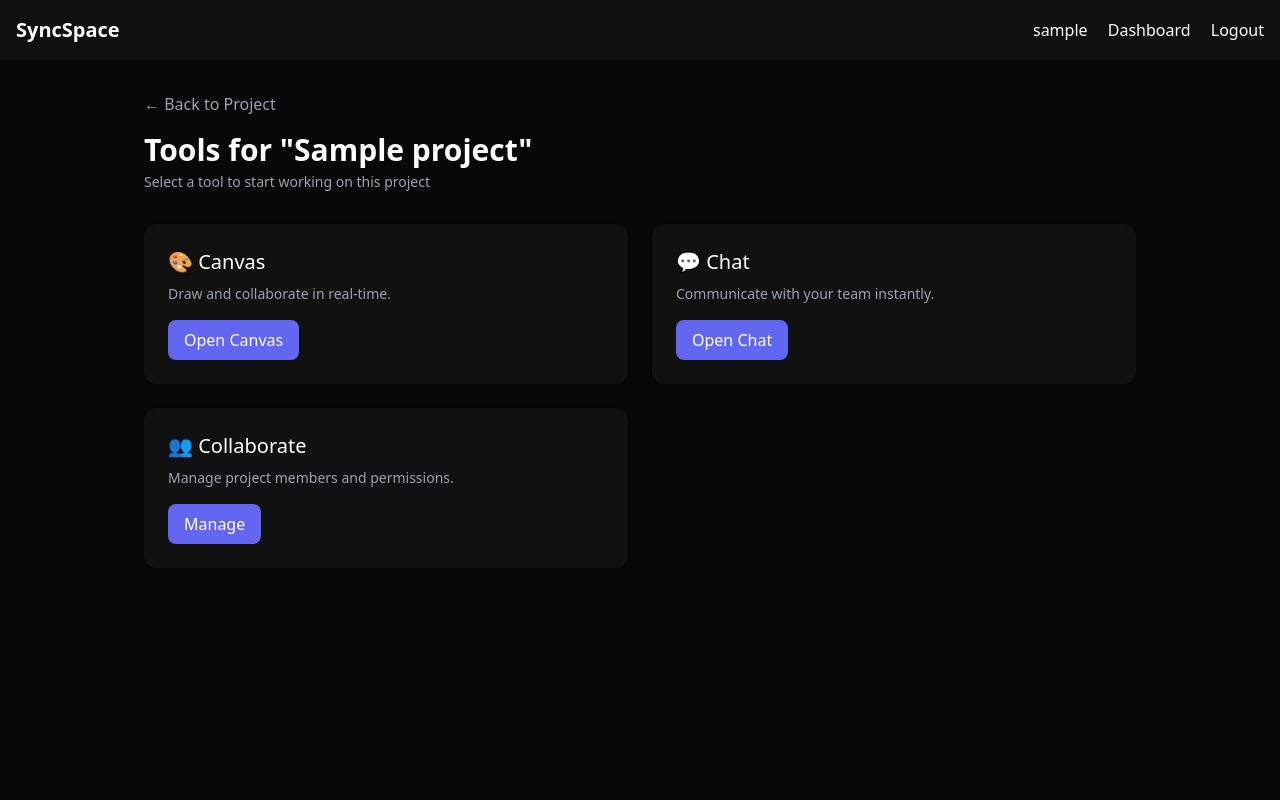
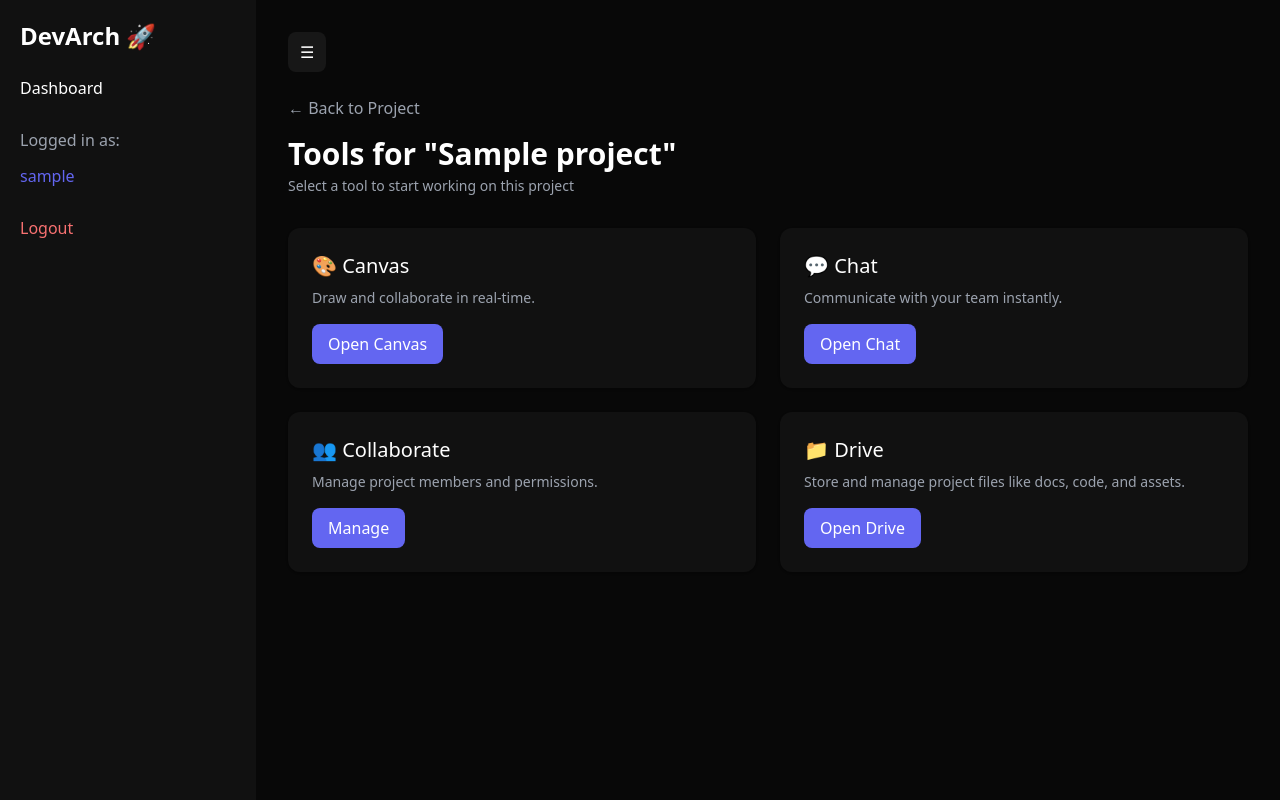
Before and after one commit to mayankjangra525/SyncSpace, a Flask app: page /project/1/tools in a window 1280 px wide. Run offline with Flask 3, Linux system fonts and the light colour scheme; a user stored in the database is signed in; tables that the repository leaves empty hold one stand-in row (values such as "Sample post"); some libraries are stand-ins or nearby versions.

Commit message:
Improve the overall ui and add the new tool drive to store other external file

```diff
--- a/app.py
+++ b/app.py
@@ -1,6 +1,6 @@
 from flask import Flask, render_template, redirect, url_for, request, send_from_directory
 from config import Config
-from models import db, User, Project, File, ProjectCollaborator
+from models import db, User, Project, File, ProjectCollaborator,DriveFile
 from flask_login import LoginManager, login_user, logout_user, login_required, current_user
 from werkzeug.security import generate_password_hash, check_password_hash
 from flask_socketio import SocketIO, emit, join_room
@@ -224,15 +224,16 @@ def project(project_id):
 
 
 # ------------------ DOWNLOAD ------------------
-@app.route('/download/<filename>')
+@app.route('/drive_download/<int:file_id>')
 @login_required
-def download_file(filename):
+def drive_download(file_id):
+    file = DriveFile.query.get(file_id)
+
     return send_from_directory(
-        app.config['UPLOAD_FOLDER'],
-        filename,
+        os.path.dirname(file.filepath),
+        os.path.basename(file.filepath),
         as_attachment=True
     )
-
 
 # ------------------ ADD COLLABORATOR ------------------
 @app.route('/add_collaborator/<int:project_id>', methods=['POST'])
@@ -394,6 +395,103 @@ def upload_chat_file(project_id):
     file.save(filepath)
 
     return {"filename": filename}
+#-----------------delete project -----------
+@app.route('/delete_project/<int:project_id>', methods=['POST'])
+@login_required
+def delete_project(project_id):
+    # 🔍 Get project
+    project = Project.query.get(project_id)
+
+    if not project:
+        return "Project not found ❌"
+
+    # 🔒 Only owner can delete
+    if project.user_id != current_user.id:
+        return "Only owner can delete this project 🚫"
+
+    # 🧹 Delete related collaborators
+    ProjectCollaborator.query.filter_by(project_id=project_id).delete()
+
+    # 🧹 Delete related files
+    File.query.filter_by(project_id=project_id).delete()
+
+    # 🧹 Delete canvas data (IMPORTANT if you added Canvas model)
+    try:
+        from models import Canvas
+        Canvas.query.filter_by(project_id=project_id).delete()
+    except:
+        pass  # ignore if not exists
+
+    # 🗑 Delete project
+    db.session.delete(project)
+    db.session.commit()
+
+    return redirect(url_for('dashboard'))
+
+#-------------collaborators managers----------
+@app.route('/project/<int:project_id>/collaborators')
+@login_required
+def collaborator_manager(project_id):
+    project = Project.query.get(project_id)
+
+    if not project:
+        return "Project not found ❌"
+
+    # Access check
+    is_owner = project.user_id == current_user.id
+    collab = ProjectCollaborator.query.filter_by(
+        project_id=project_id,
+        user_id=current_user.id
+    ).first()
+
+    if not is_owner and not collab:
+        return "Access Denied 🚫"
+
+    collaborators = ProjectCollaborator.query.filter_by(project_id=project_id).all()
+
+    return render_template("collaborators.html", project=project, collaborators=collaborators)
+#-------------------adding route for the drive
+@app.route('/project/<int:project_id>/drive', methods=['GET', 'POST'])
+@login_required
+def drive(project_id):
+    project = Project.query.get(project_id)
+
+    if not project:
+        return "Project not found ❌"
+
+    # access control
+    is_owner = project.user_id == current_user.id
+    collab = ProjectCollaborator.query.filter_by(
+        project_id=project_id,
+        user_id=current_user.id
+    ).first()
+
+    if not is_owner and not collab:
+        return "Access Denied 🚫"
+
+    # 📤 UPLOAD
+    if request.method == "POST":
+        file = request.files['file']
+
+        filename = file.filename
+        filepath = os.path.join("uploads/drive", filename)
+
+        os.makedirs("uploads/drive", exist_ok=True)
+        file.save(filepath)
+
+        new_file = DriveFile(
+            filename=filename,
+            filepath=filepath,
+            user_id=current_user.id,
+            project_id=project_id
+        )
+
+        db.session.add(new_file)
+        db.session.commit()
+
+    files = DriveFile.query.filter_by(project_id=project_id).all()
+
+    return render_template("drive.html", project=project, files=files)
 # ------------------ RUN ------------------
 if __name__ == "__main__":
     with app.app_context():
--- a/templates/base.html
+++ b/templates/base.html
@@ -2,7 +2,7 @@
 <html lang="en">
 <head>
     <meta charset="UTF-8">
-    <title>SyncSpace</title>
+    <title>DevArch</title>
 
     <!-- Tailwind -->
     <script src="https://cdn.tailwindcss.com"></script>
@@ -23,26 +23,139 @@
       }
     }
     </script>
+
+    <!-- 🔥 CUSTOM STYLES -->
+    <style>
+        * {
+            transition: all 0.2s ease-in-out;
+        }
+
+        body {
+            background: #080808;
+            color: white;
+        }
+
+        /* ✨ Fade In */
+        .fade-in {
+            animation: fadeIn 0.5s ease-in;
+        }
+
+        @keyframes fadeIn {
+            from {
+                opacity: 0;
+                transform: translateY(10px);
+            }
+            to {
+                opacity: 1;
+                transform: translateY(0);
+            }
+        }
+
+        /* ✨ Card Hover */
+        .card-hover:hover {
+            transform: translateY(-5px) scale(1.02);
+            box-shadow: 0 10px 25px rgba(0,0,0,0.5);
+        }
+
+        /* ✨ Button Click */
+        button:active {
+            transform: scale(0.95);
+        }
+
+        /* ✨ Sidebar */
+        #sidebar {
+            overflow: hidden;
+        }
+
+        nav a:hover {
+            padding-left: 5px;
+            color: #6366f1;
+        }
+
+        /* ✨ Inputs */
+        input:focus {
+            outline: none;
+            border: 1px solid #6366f1;
+            box-shadow: 0 0 5px #6366f1;
+        }
+
+        /* ✨ Scrollbar */
+        ::-webkit-scrollbar {
+            width: 6px;
+        }
+        ::-webkit-scrollbar-thumb {
+            background: #444;
+            border-radius: 10px;
+        }
+    </style>
 </head>
 
-<body class="bg-dark-900 text-white">
+<body>
 
-    <!-- 🔥 Navbar -->
-    <nav class="bg-dark-800 p-4 flex justify-between items-center">
-        <h1 class="text-xl font-bold">SyncSpace</h1>
+<div class="flex">
 
-        <div class="space-x-4">
-          <span>{{ current_user.username }}</span>
-            <a href="{{ url_for('dashboard') }}">Dashboard</a>
-            <a href="{{ url_for('logout') }}">Logout</a>
+    <!-- 🔥 SIDEBAR -->
+    <div id="sidebar" class="w-64 bg-dark-800 min-h-screen p-5 transition-all duration-300">
+
+        <h2 class="text-2xl font-bold mb-6">DevArch 🚀</h2>
+
+        <nav class="flex flex-col gap-3">
+            <a href="{{ url_for('dashboard') }}"> Dashboard</a>
+
+            {% if current_user.is_authenticated %}
+                <span class="text-gray-400 mt-4">Logged in as:</span>
+                <span class="text-primary">{{ current_user.username }}</span>
+            {% endif %}
+
+            <a href="{{ url_for('logout') }}" class="text-red-400 mt-4">Logout</a>
+        </nav>
+
+    </div>
+
+    <!-- 🔥 MAIN CONTENT -->
+    <div id="main-content" class="flex-1 p-8 fade-in transition-all duration-300">
+
+        <!-- ☰ TOGGLE BUTTON -->
+        <div class="flex items-center mb-6">
+            <button onclick="toggleSidebar()"
+                    class="bg-dark-700 px-3 py-2 rounded-lg hover:scale-105">
+                ☰
+            </button>
         </div>
-    </nav>
 
+        {% block content %}{% endblock %}
 
-    <!-- Page Content -->
-    <div class="max-w-5xl mx-auto mt-8 px-4">
-        {% block content %}{% endblock %}
     </div>
+
+</div>
+
+<!-- 🔥 SCRIPT -->
+<script>
+function toggleSidebar() {
+    const sidebar = document.getElementById("sidebar");
+
+    if (sidebar.style.width === "0px") {
+        sidebar.style.width = "16rem";
+        sidebar.style.padding = "20px";
+        localStorage.setItem("sidebar", "open");
+    } else {
+        sidebar.style.width = "0px";
+        sidebar.style.padding = "0px";
+        localStorage.setItem("sidebar", "closed");
+    }
+}
+
+// 🔥 LOAD STATE
+window.onload = function() {
+    const sidebar = document.getElementById("sidebar");
+    const state = localStorage.getItem("sidebar");
+
+    if (state === "closed") {
+        sidebar.style.width = "0px";
+        sidebar.style.padding = "0px";
+    }
+}
+</script>
 
 </body>
 </html>
--- a/templates/tools.html
+++ b/templates/tools.html
@@ -60,11 +60,26 @@
             Manage project members and permissions.
         </p>
 
-        <a href="#"
+        <a href="{{ url_for('collaborator_manager', project_id=project.id) }}" href="#"
            class="bg-primary px-4 py-2 rounded-lg inline-block hover:opacity-90">
             Manage
         </a>
     </div>
+     <div class="bg-dark-800 p-6 rounded-xl shadow hover:scale-105 transition">
+
+    <h3 class="text-xl mb-2">📁 Drive</h3>
+
+    <p class="text-gray-400 text-sm mb-4">
+        Store and manage project files like docs, code, and assets.
+    </p>
+
+    <a href="{{ url_for('drive', project_id=project.id) }}"
+       class="bg-primary px-4 py-2 rounded-lg inline-block hover:opacity-90">
+        Open Drive
+    </a>
+
+</div>
+
 
 </div>
 
--- /dev/null
+++ b/uploads/drive/tempCodeRunnerFile.py
@@ -0,0 +1 @@
+temp
--- /dev/null
+++ b/uploads/tempCodeRunnerFile_v1.py
@@ -0,0 +1 @@
+temp
--- /dev/null
+++ b/uploads/tempCodeRunnerFile_v2.py
@@ -0,0 +1 @@
+temp
```
Also changed, not shown: models.py (+18 -1 lines), templates/chat.html (+8 -2 lines), templates/collaborators.html (added, +34 -0 lines), templates/dashboard.html (+75 -12 lines), templates/drive.html (added, +33 -0 lines), templates/project.html (+36 -45 lines).
